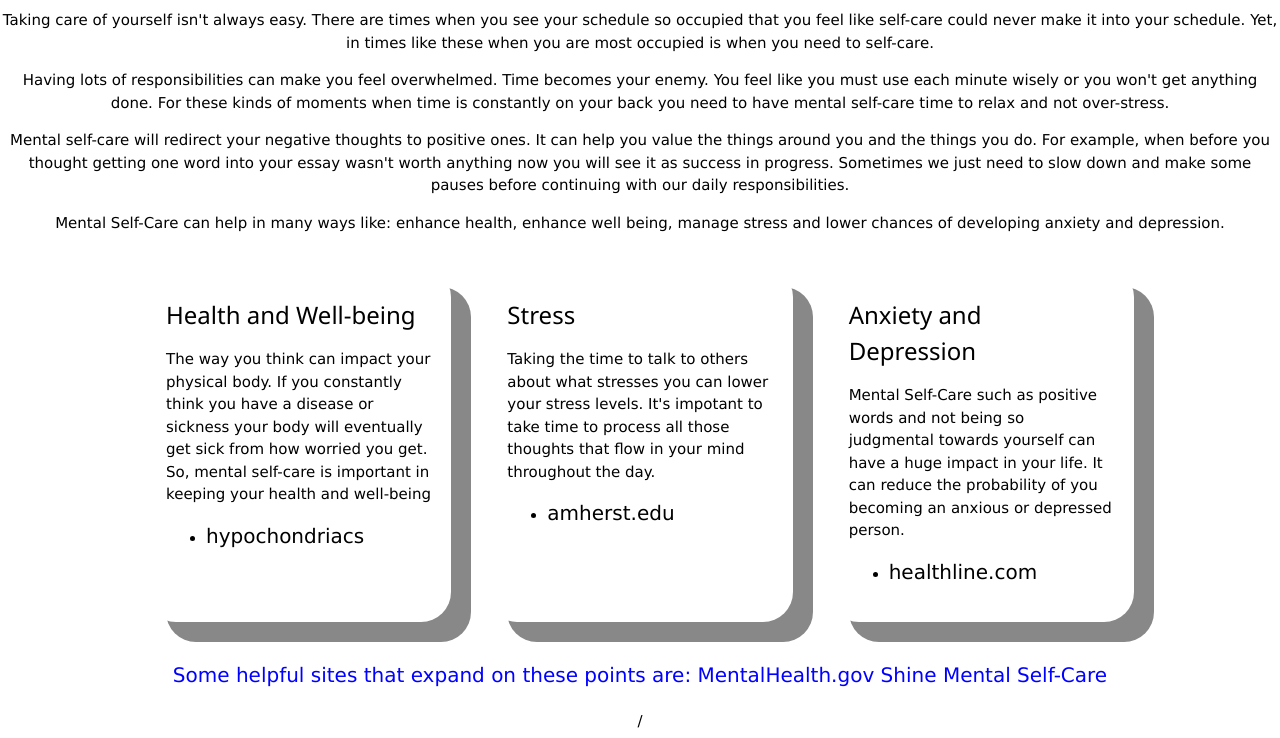
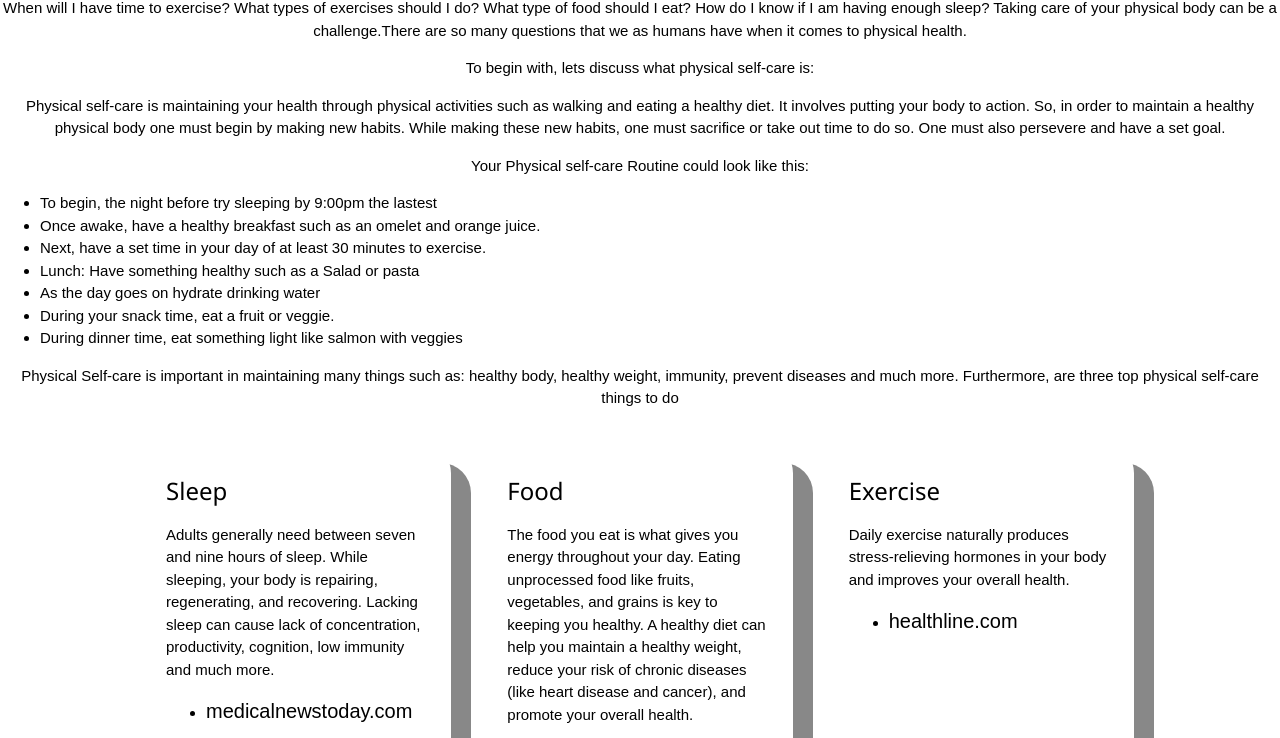
Before and after one commit to noemixg/Noemi, a plain HTML site: page physical.html in a window 1280 px wide. Shown: the part 552-1290 px from the top of the page. Drawn offline with nearby package versions, Linux system fonts and the light colour scheme.

Commit message:
Add files via upload

```diff
--- a/physical.html
+++ b/physical.html
@@ -7,9 +7,86 @@
         <link rel="stylesheet" href="stylesheet.css">
         <link rel="stylesheet" href="https://www.w3schools.com/w3css/4/w3.css">
         <style>
-            .main-header {
-            background: url("imgs2/mental.jpg") no-repeat right;
-            }
+               * {
+    box-sizing: border-box;
+}
+
+body {
+    color: black;
+    margin: 0;
+    font-family: sans-serif;
+    text-align: center;
+}
+
+a {
+    text-decoration: none;
+    font-size: 20px;
+}
+li{
+
+        width: 80%;
+        height: 80%;
+        text-align: left;
+        padding-left: 0px;
+     }
+
+.nav-header {
+    background: white;
+    height: 50px;
+    display: flex;
+}
+
+.nav-div {
+    margin: auto;
+}
+
+.search-icon {
+    margin: 30px;
+    font-size: 25px;
+}
+
+.nav-bar {
+    list-style-type: none;
+    display: flex;
+}
+
+.main-header {
+    background: url("imgs2/physical.jpg") no-repeat center;
+    background-size: cover;
+    height: 400px;
+}
+
+.main-header-title {
+    text-align: left;
+    font-size: 2.5em;
+    color: #f7f8f9;
+    text-transform: uppercase;
+    font-weight: normal;
+    padding-left: 75px;
+    text-shadow: 2px 2px 5px darkgrey;
+    margin-top: 0px;
+}
+
+.box {
+    width: 80%;
+    margin: auto;
+    display: flex;
+    flex-direction: row-reverse;
+}
+
+.card {
+    width: 100%;
+    padding: 20px;
+    text-align: left;
+    background-color: white;
+    margin: 18px;
+    border-radius: 30px;
+    box-shadow: 20px 20px #888888;
+}
+.links{
+   font-size: 20px;
+   color:blue;
+}
         </style>
     </head>
     <body>
@@ -29,46 +106,57 @@
         <div class="main-header">
             <h1 class="main-header-title">Physical Health</h1>
         </div>
-        <h3>“Caring for your body, mind, and spirit is your greatest and grandest responsibility. It's about listening to the needs of your soul and then honoring them.”– Kristi Ling</h3>
+        <h4>“Caring for your body, mind, and spirit is your greatest and grandest responsibility. It's about listening to the needs of your soul and then honoring them.”– Kristi Ling</h4>
         <h1>The Importance of Physical Health</h1>
-        <p>Taking care of yourself isn't always easy. There are times when you see your schedule so occupied that you feel like self-care could never make it into your schedule. Yet, in times like these when you are most occupied is when you need to self-care.</p>
-        <p>Having lots of responsibilities can make you feel overwhelmed. Time becomes your enemy. You feel like you must use each minute wisely or you won't get anything done. For these kinds of moments when time is constantly on your back you need to have mental self-care time to relax and not over-stress.</p>
-        <p>Mental self-care will redirect your negative thoughts to positive ones. It can help you value the things around you and the things you do. For example, when before you thought getting one word into your essay wasn't worth anything now you will see it as success in progress. Sometimes we just need to slow down and make some pauses before continuing with our daily responsibilities.</p>
-        <p>Mental Self-Care can help in many ways like: enhance health, enhance well being, manage stress and lower chances of developing anxiety and depression.</p>
+        <p>When will I have time to exercise? What types of exercises should I do? What type of food should I eat? How do I know if I am having enough sleep? Taking care of your physical body can be a challenge.There are so many questions that we as humans have when it comes to physical health. </p>
+        <p>To begin with, lets discuss what physical self-care is:</p>
+        <p>Physical self-care is maintaining your health through physical activities such as walking and eating a healthy diet. It involves putting your body to action. So, in order to maintain a healthy physical body one must begin by making new habits. While making these new habits, one must sacrifice or take out time to do so. One must also persevere and have a set goal.</p>
+        <p> Your Physical self-care Routine could look like this:
+            <ul>
+                <li>To begin, the night before try sleeping by 9:00pm the lastest</li>
+                <li>Once awake, have a healthy breakfast such as an omelet and orange juice.</li>
+                <li>Next, have a set time in your day of at least 30 minutes to exercise. </li>
+                <li>Lunch: Have something healthy such as a Salad or pasta</li>
+                <li>As the day goes on hydrate drinking water </li>
+                <li> During your snack time, eat a fruit or veggie.</li>
+                <li> During dinner time, eat something light like salmon with veggies</li>
+            </ul>
+            <p>Physical Self-care is important in maintaining many things such as: healthy body, healthy weight, immunity, prevent diseases and much more. Furthermore, are three top physical self-care things to do</p>
+
         <div class="box">
             <div class="card">
-                <h3>Anxiety and Depression</h3>
+                <h3>Exercise</h3>
                 <p>
-                    Mental Self-Care such as positive words and not being so judgmental towards yourself can have a huge impact in your life. It can reduce the probability of you becoming an anxious or depressed person.
+                    Daily exercise naturally produces stress-relieving hormones in your body and improves your overall health.
                 </p>
                 <ul>
                     <li><a href="https://www.healthline.com/health-news/self-care-is-not-just-treating-yourself#Care-for-your-body">healthline.com</a></li>
                 </ul>
             </div>
             <div class="card">
-                <h3>Stress</h3>
+                <h3>Food</h3>
                 <p>
-                    Taking the time to talk to others about what stresses you can lower your stress levels. It's impotant to take time to process all those thoughts that flow in your mind throughout the day.
+                    The food you eat is what gives you energy throughout your day. Eating unprocessed food like fruits, vegetables, and grains is key to keeping you healthy. A healthy diet can help you maintain a healthy weight, reduce your risk of chronic diseases (like heart disease and cancer), and promote your overall health.
                 </p>
                 <ul>
-                    <li><a href="https://www.amherst.edu/campuslife/health-safety-wellness/counseling/wellness/self-care-and-stress-reduction/de-stress">amherst.edu</a></li>
+                    <li><a href="https://www.hhs.gov/fitness/eat-healthy/importance-of-good-nutrition/index.html">hhs.gov</a></li>
                 </ul>
             </div>
             <div class="card">
-                <h3>Health and Well-being</h3>
+                <h3>Sleep</h3>
                 <p>
-                    The way you think can impact your physical body. If you constantly think you have a disease or sickness your body will eventually get sick from how worried you get. So, mental self-care is important in keeping your health and well-being
+                     Adults generally need between seven and nine hours of sleep. While sleeping, your body is repairing, regenerating, and recovering. Lacking sleep can cause lack of concentration, productivity, cognition, low immunity and much more.
                 </p>
                 <ul>
-                    <li><a href="https://www.sandiegouniontribune.com/sdut-ill-illusions-ailments-may-be-imaginary-but-2010mar23-htmlstory.html">hypochondriacs</a></li>
+                     <li><a href="https://www.medicalnewstoday.com/articles/325353.php#lower-weight-gain-risk">medicalnewstoday.com</a></li>
                 </ul>
             </div>
         </div>
         <div class="links">
             <p> Some helpful sites that expand on these points are:
-                <a href="https://www.mentalhealth.gov/basics/what-is-mental-health">MentalHealth.gov</a>
-                <a href="https://advice.shinetext.com/articles/how-to-practice-physical-mental-and-emotional-self-care/">Shine</a>
-                <a href="https://www.mentalhealthfirstaid.org/2019/08/how-to-practice-self-care-on-a-busy-schedule/">Mental Self-Care</a>
+                <a href="https://www.hhs.gov/fitness/eat-healthy/importance-of-good-nutrition/index.html">hhs.gov</a>
+                <a href="https://www.medicalnewstoday.com/articles/325353.php#lower-weight-gain-risk">medicalnewstoday.com</a>
+                <a href="https://www.nami.org/Find-Support/Family-Members-and-Caregivers/Taking-Care-of-Yourself">nami.org</a>
             </p>
         </div>
         /
```
